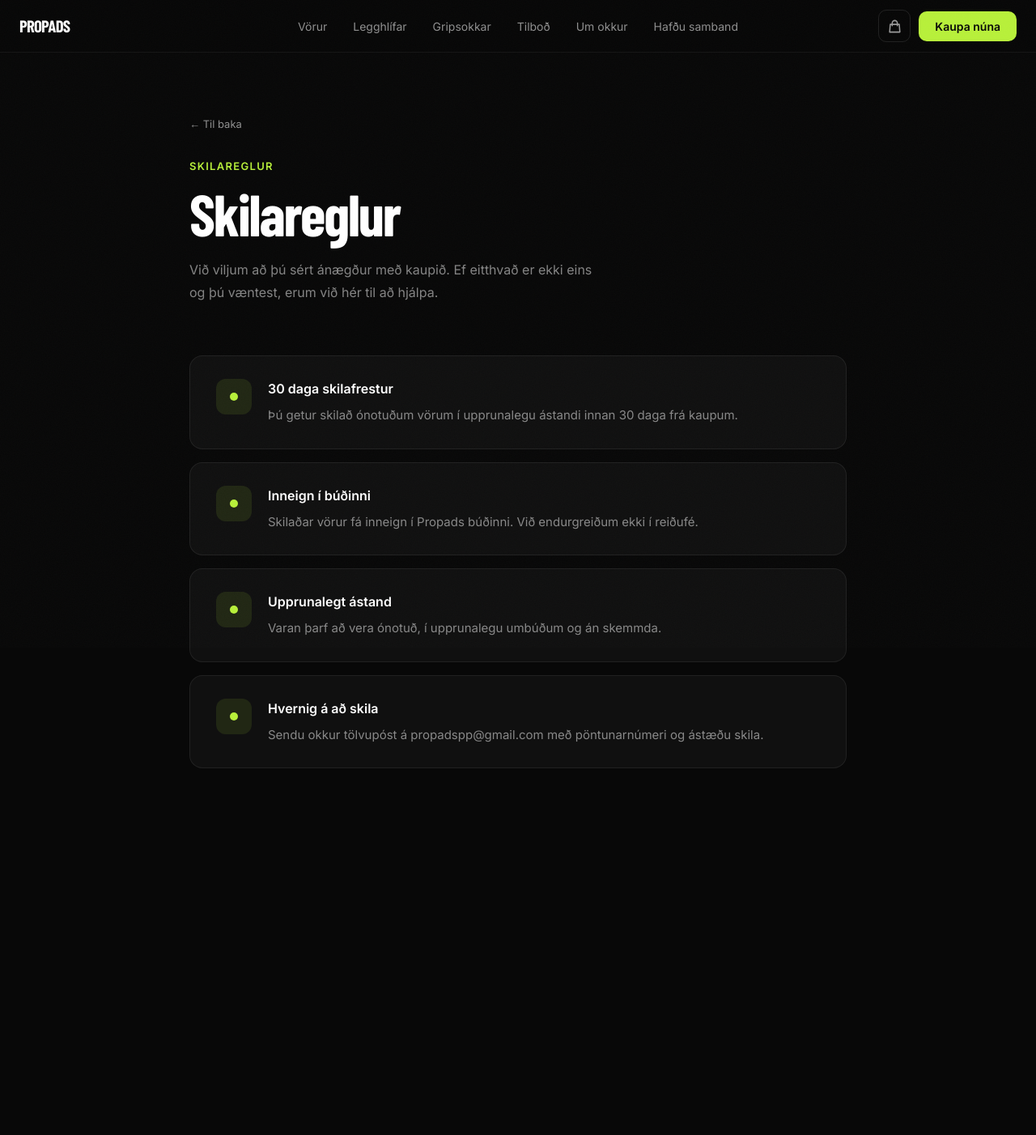
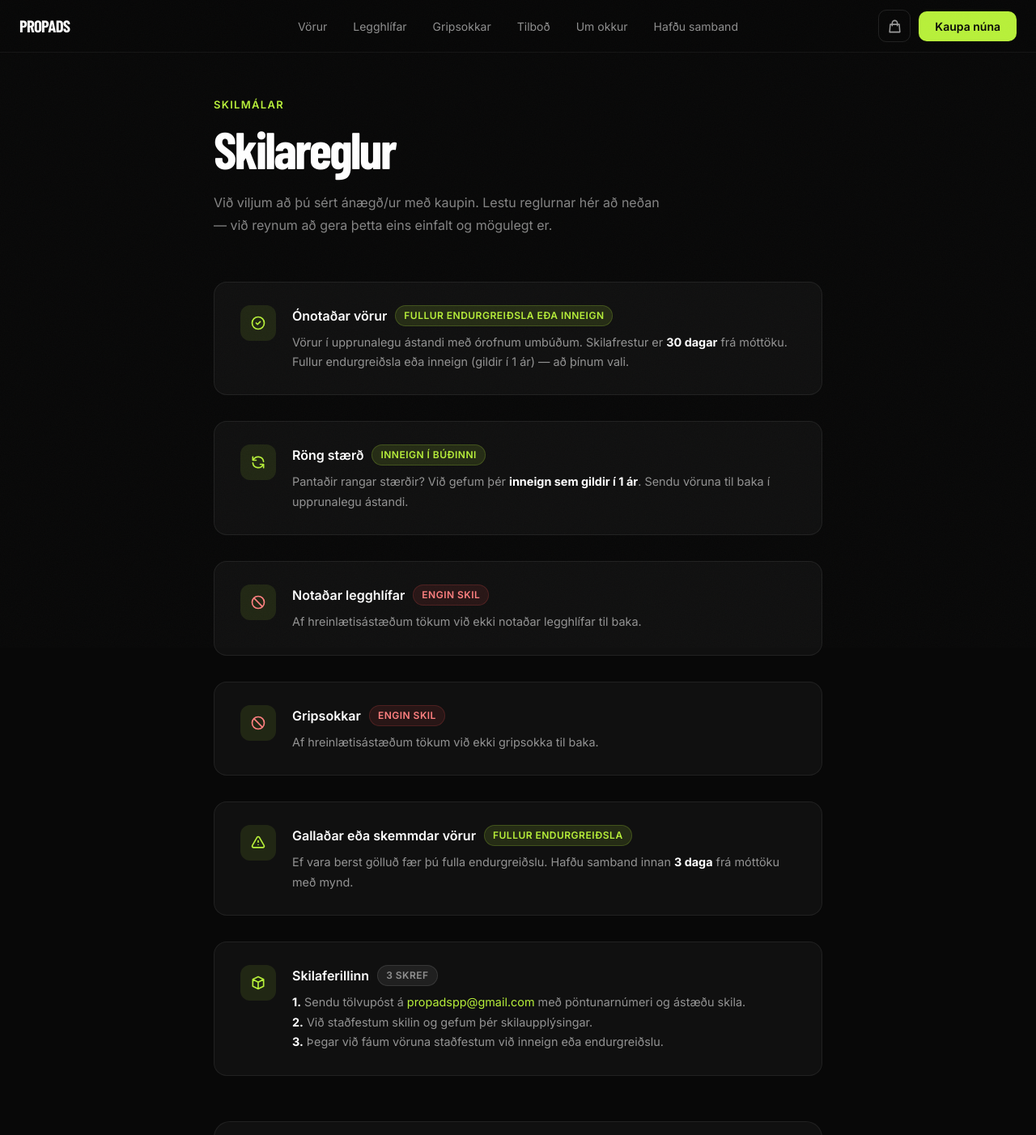
Before and after one commit to Propadspp/propads-site, a Next.js app: page /skilaregla in a window 1280 px wide. Shown: the top 1402 px of the page at 81% size. Before the commit the page ends 1029 px from the top, so only its background shows below. Built offline with nearby package versions, Linux system fonts and the light colour scheme; a web font is replaced by a local one.

Commit message:
Fix um-okkur and skilaregla pages to match original design

```diff
--- a/app/skilaregla/page.tsx
+++ b/app/skilaregla/page.tsx
@@ -1,35 +1,112 @@
 import Link from 'next/link';
 import PageLayout from '@/components/PageLayout';
 
+const Pill = ({ color, label }: { color: 'green' | 'red' | 'grey'; label: string }) => {
+  const styles = {
+    green: { background: 'rgba(184,240,58,0.12)', color: 'var(--brand)', border: '1px solid rgba(184,240,58,0.2)' },
+    red: { background: 'rgba(255,80,80,0.1)', color: '#ff8080', border: '1px solid rgba(255,80,80,0.18)' },
+    grey: { background: 'rgba(255,255,255,0.07)', color: 'rgba(255,255,255,0.5)', border: '1px solid rgba(255,255,255,0.1)' },
+  };
+  return (
+    <span style={{ ...styles[color], display: 'inline-flex', alignItems: 'center', padding: '3px 10px', borderRadius: 999, fontSize: '0.75rem', fontWeight: 600, letterSpacing: '0.04em', textTransform: 'uppercase' }}>
+      {label}
+    </span>
+  );
+};
+
+const rules = [
+  {
+    color: 'green' as const,
+    pill: 'Fullur endurgreiðsla eða inneign',
+    title: 'Ónotaðar vörur',
+    desc: <>Vörur í upprunalegu ástandi með órofnum umbúðum. Skilafrestur er <strong style={{ color: '#fff' }}>30 dagar</strong> frá móttöku. Fullur endurgreiðsla eða inneign (gildir í 1 ár) — að þínum vali.</>,
+    icon: 'M9 12l2 2 4-4m6 2a9 9 0 11-18 0 9 9 0 0118 0z',
+    iconColor: 'var(--brand)',
+  },
+  {
+    color: 'green' as const,
+    pill: 'Inneign í búðinni',
+    title: 'Röng stærð',
+    desc: <>Pantaðir rangar stærðir? Við gefum þér <strong style={{ color: '#fff' }}>inneign sem gildir í 1 ár</strong>. Sendu vöruna til baka í upprunalegu ástandi.</>,
+    icon: 'M4 4v5h.582m15.356 2A8.001 8.001 0 004.582 9m0 0H9m11 11v-5h-.581m0 0a8.003 8.003 0 01-15.357-2m15.357 2H15',
+    iconColor: 'var(--brand)',
+  },
+  {
+    color: 'red' as const,
+    pill: 'Engin skil',
+    title: 'Notaðar legghlífar',
+    desc: 'Af hreinlætisástæðum tökum við ekki notaðar legghlífar til baka.',
+    icon: 'M18.364 18.364A9 9 0 005.636 5.636m12.728 12.728A9 9 0 015.636 5.636m12.728 12.728L5.636 5.636',
+    iconColor: '#ff8080',
+  },
+  {
+    color: 'red' as const,
+    pill: 'Engin skil',
+    title: 'Gripsokkar',
+    desc: 'Af hreinlætisástæðum tökum við ekki gripsokka til baka.',
+    icon: 'M18.364 18.364A9 9 0 005.636 5.636m12.728 12.728A9 9 0 015.636 5.636m12.728 12.728L5.636 5.636',
+    iconColor: '#ff8080',
+  },
+  {
+    color: 'green' as const,
+    pill: 'Fullur endurgreiðsla',
+    title: 'Gallaðar eða skemmdar vörur',
+    desc: <>Ef vara berst gölluð fær þú fulla endurgreiðslu. Hafðu samband innan <strong style={{ color: '#fff' }}>3 daga</strong> frá móttöku með mynd.</>,
+    icon: 'M12 9v2m0 4h.01m-6.938 4h13.856c1.54 0 2.502-1.667 1.732-3L13.732 4c-.77-1.333-2.694-1.333-3.464 0L3.34 16c-.77 1.333.192 3 1.732 3z',
+    iconColor: 'var(--brand)',
+  },
+  {
+    color: 'grey' as const,
+    pill: '3 skref',
+    title: 'Skilaferillinn',
+    desc: <><strong style={{ color: '#fff' }}>1.</strong> Sendu tölvupóst á <a href="mailto:propadspp@gmail.com" style={{ color: 'var(--brand)', textDecoration: 'none' }}>propadspp@gmail.com</a> með pöntunarnúmeri og ástæðu skila.<br /><strong style={{ color: '#fff' }}>2.</strong> Við staðfestum skilin og gefum þér skilaupplýsingar.<br /><strong style={{ color: '#fff' }}>3.</strong> Þegar við fáum vöruna staðfestum við inneign eða endurgreiðslu.</>,
+    icon: 'M20 7l-8-4-8 4m16 0l-8 4m8-4v10l-8 4m0-10L4 7m8 4v10M4 7v10l8 4',
+    iconColor: 'var(--brand)',
+  },
+];
+
 export default function SkilareglaPage() {
-  const rules = [
-    { title: '30 daga skilafrestur', desc: 'Þú getur skilað ónotuðum vörum í upprunalegu ástandi innan 30 daga frá kaupum.' },
-    { title: 'Inneign í búðinni', desc: 'Skilaðar vörur fá inneign í Propads búðinni. Við endurgreiðum ekki í reiðufé.' },
-    { title: 'Upprunalegt ástand', desc: 'Varan þarf að vera ónotuð, í upprunalegu umbúðum og án skemmda.' },
-    { title: 'Hvernig á að skila', desc: 'Sendu okkur tölvupóst á propadspp@gmail.com með pöntunarnúmeri og ástæðu skila.' },
-  ];
-
   return (
     <PageLayout>
-      <section style={{ maxWidth: 860, margin: '0 auto', padding: '140px 24px 64px' }}>
-        <Link href="/" className="nav-link" style={{ display: 'inline-flex', alignItems: 'center', gap: 6, marginBottom: 32, fontSize: '0.8125rem' }}>← Til baka</Link>
-        <p style={{ color: 'var(--brand)', fontSize: '0.8125rem', fontWeight: 600, letterSpacing: '0.1em', textTransform: 'uppercase', marginBottom: 12 }}>Skilareglur</p>
-        <h1 className="font-display" style={{ fontSize: 'clamp(2.5rem,6vw,4.5rem)', fontWeight: 900, letterSpacing: '-0.03em', lineHeight: 1, color: '#fff', marginBottom: 20 }}>Skilareglur</h1>
-        <p style={{ color: 'rgba(255,255,255,0.5)', fontSize: '1rem', lineHeight: 1.75, maxWidth: 520 }}>Við viljum að þú sért ánægður með kaupið. Ef eitthvað er ekki eins og þú væntest, erum við hér til að hjálpa.</p>
+      <section style={{ maxWidth: 800, margin: '0 auto', padding: '120px 24px 56px' }}>
+        <p style={{ color: 'var(--brand)', fontSize: '0.8125rem', fontWeight: 600, letterSpacing: '0.1em', textTransform: 'uppercase', marginBottom: 12 }}>Skilmálar</p>
+        <h1 className="font-display" style={{ fontSize: 'clamp(2.5rem,6vw,4rem)', fontWeight: 900, letterSpacing: '-0.04em', lineHeight: 1, color: '#fff', marginBottom: 20 }}>Skilareglur</h1>
+        <p style={{ color: 'rgba(255,255,255,0.5)', fontSize: '1rem', lineHeight: 1.75, maxWidth: 560 }}>Við viljum að þú sért ánægð/ur með kaupin. Lestu reglurnar hér að neðan — við reynum að gera þetta eins einfalt og mögulegt er.</p>
       </section>
-      <section style={{ maxWidth: 860, margin: '0 auto', padding: '0 24px 80px', display: 'flex', flexDirection: 'column', gap: 16 }}>
+
+      <section style={{ maxWidth: 800, margin: '0 auto', padding: '0 24px 56px', display: 'flex', flexDirection: 'column', gap: 32 }}>
         {rules.map(r => (
           <div key={r.title} style={{ background: '#101010', border: '1px solid rgba(255,255,255,0.07)', borderRadius: 16, padding: '28px 32px', display: 'flex', gap: 20, alignItems: 'flex-start' }}>
             <div style={{ width: 44, height: 44, borderRadius: 12, background: 'rgba(184,240,58,0.1)', display: 'flex', alignItems: 'center', justifyContent: 'center', flexShrink: 0 }}>
-              <div style={{ width: 10, height: 10, borderRadius: '50%', background: 'var(--brand)' }} />
+              <svg width="20" height="20" fill="none" viewBox="0 0 24 24" stroke={r.iconColor} strokeWidth="2">
+                <path strokeLinecap="round" strokeLinejoin="round" d={r.icon} />
+              </svg>
             </div>
-            <div>
-              <h3 style={{ fontSize: '1rem', fontWeight: 600, color: '#fff', marginBottom: 8 }}>{r.title}</h3>
-              <p style={{ color: 'rgba(255,255,255,0.5)', fontSize: '0.9375rem', lineHeight: 1.7 }}>{r.desc}</p>
+            <div style={{ flex: 1 }}>
+              <div style={{ display: 'flex', alignItems: 'center', gap: 10, marginBottom: 8, flexWrap: 'wrap' }}>
+                <h2 style={{ fontSize: '1rem', fontWeight: 600, color: '#fff' }}>{r.title}</h2>
+                <Pill color={r.color} label={r.pill} />
+              </div>
+              <p style={{ color: 'rgba(255,255,255,0.55)', fontSize: '0.9rem', lineHeight: 1.7 }}>{r.desc}</p>
             </div>
           </div>
         ))}
       </section>
+
+      <section style={{ maxWidth: 800, margin: '0 auto', padding: '0 24px 80px' }}>
+        <div style={{ background: '#101010', border: '1px solid rgba(255,255,255,0.07)', borderRadius: 20, padding: 32, display: 'flex', alignItems: 'center', justifyContent: 'space-between', gap: 24, flexWrap: 'wrap' }}>
+          <div>
+            <h3 style={{ fontSize: '1rem', fontWeight: 600, color: '#fff', marginBottom: 6 }}>Spurningar um skil?</h3>
+            <p style={{ color: 'rgba(255,255,255,0.5)', fontSize: '0.875rem' }}>Við svörum á 1–3 virkum dögum.</p>
+          </div>
+          <a href="mailto:propadspp@gmail.com" className="btn-primary" style={{ padding: '11px 22px', fontSize: '0.875rem', borderRadius: 10, gap: 8, whiteSpace: 'nowrap' }}>
+            <svg width="14" height="14" fill="none" viewBox="0 0 24 24" stroke="currentColor" strokeWidth="2.5">
+              <path strokeLinecap="round" strokeLinejoin="round" d="M3 8l7.89 5.26a2 2 0 002.22 0L21 8M5 19h14a2 2 0 002-2V7a2 2 0 00-2-2H5a2 2 0 00-2 2v10a2 2 0 002 2z"/>
+            </svg>
+            propadspp@gmail.com
+          </a>
+        </div>
+      </section>
     </PageLayout>
   );
 }
```
Also changed, not shown: app/um-okkur/page.tsx (+37 -8 lines).
